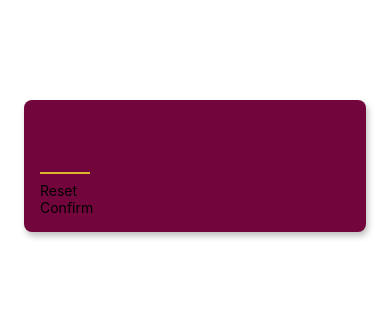
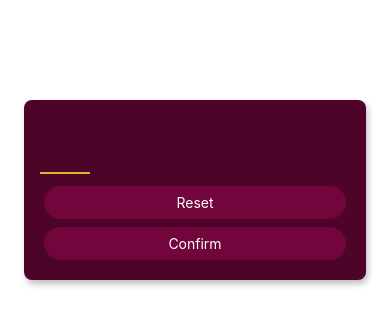
Before and after one commit to vincentmartin1991/GuessMyNumber, a React Native app: screen / in a window 390 px wide. Shown: the top 326 px of the page. Built offline with nearby package versions, Linux system fonts and the light colour scheme.

Commit message:
custom button using other core react native core components

```diff
--- a/components/PrimaryButton.js
+++ b/components/PrimaryButton.js
@@ -1,11 +1,36 @@
-import {View, Text} from "react-native"
+import {View, Text, Pressable, StyleSheet} from "react-native"
 
-function PrimaryButton({children}) {
+function PrimaryButton({ children }) {
+  function pressHandler() {
+    console.log("Pressed!")
+  }
   return (
-    <View>
-      <Text>{children}</Text>
+    <View style={styles.buttonOuterContainer}>
+      <Pressable style={({pressed}) => pressed ? [styles.pressed, styles.buttonInnerContainer] : styles.buttonInnerContainer} onPress={pressHandler}>
+        <Text style={styles.buttonText}>{children}</Text>
+      </Pressable>
     </View>
   )
 }
 
 export default PrimaryButton;
+
+const styles = StyleSheet.create({
+  buttonOuterContainer: {
+    borderRadius: 28,
+    margin: 4,
+    overflow: "hidden",
+  },
+  buttonInnerContainer: {
+    backgroundColor: "#72063c",
+    paddingVertical: 8,
+    paddingHorizontal: 16,
+  },
+  buttonText: {
+    color: "white",
+    textAlign: "center"
+  },
+  pressed: {
+    opacity: 0.75,
+  }
+})
--- a/screens/StartGameScreen.js
+++ b/screens/StartGameScreen.js
@@ -3,12 +3,12 @@
 import PrimaryButton from "../components/PrimaryButton"
 
 function StartGameScreen() {
-  return(
-    <View style={styles.inputContainer}>
-      <TextInput style={styles.numberInput} maxLength={2} keyboardType="number-pad" />
-      <PrimaryButton>Reset</PrimaryButton>
-      <PrimaryButton>Confirm</PrimaryButton>
-    </View>
+  return (
+      <View style={styles.inputContainer}>
+        <TextInput style={styles.numberInput} maxLength={2} keyboardType="number-pad" />
+        <PrimaryButton>Reset</PrimaryButton>
+        <PrimaryButton>Confirm</PrimaryButton>
+      </View>
   )
 }
 
@@ -20,7 +20,7 @@
     marginHorizontal: 24,
     borderRadius: 8,
     padding: 16,
-    backgroundColor: "#72063c",
+    backgroundColor: "#4e0329",
     shadowColor: "black",
     shadowOffset: { width: 2, height: 4 },
     shadowRadius: 6,
```
